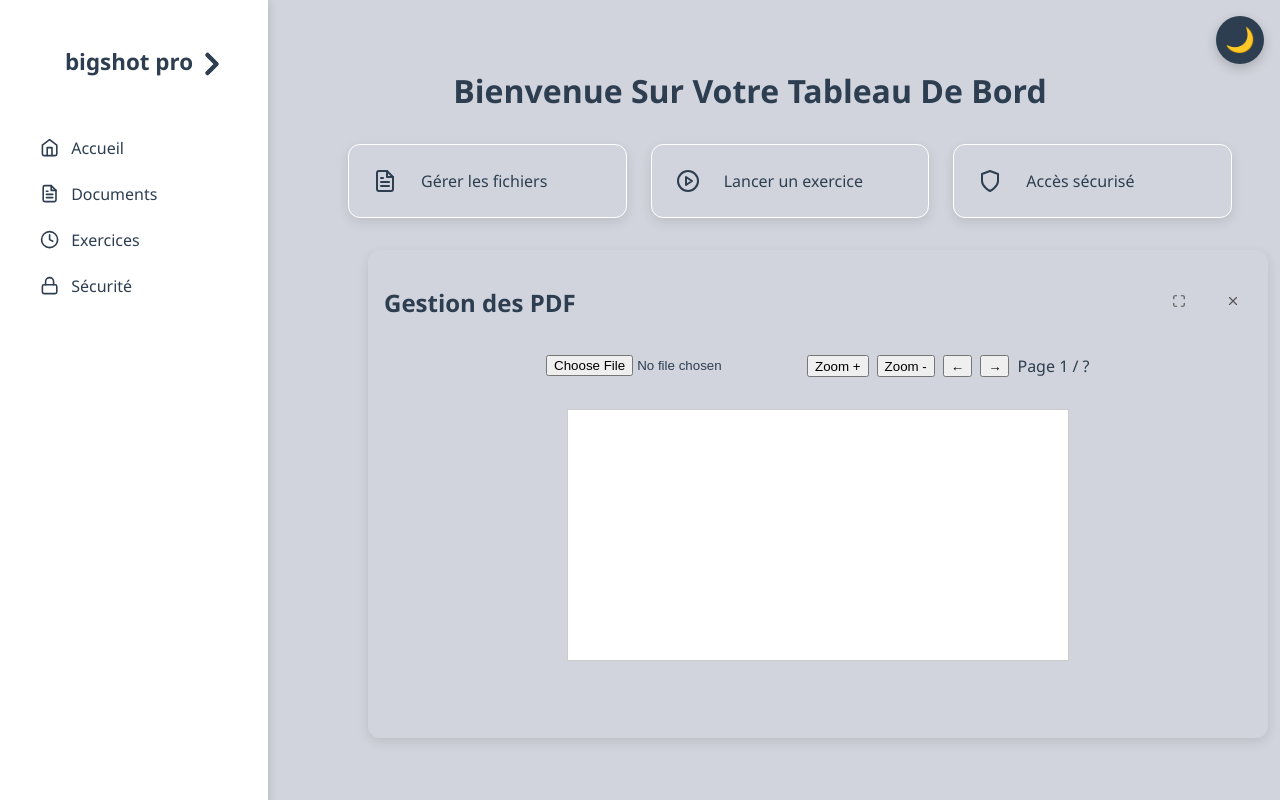
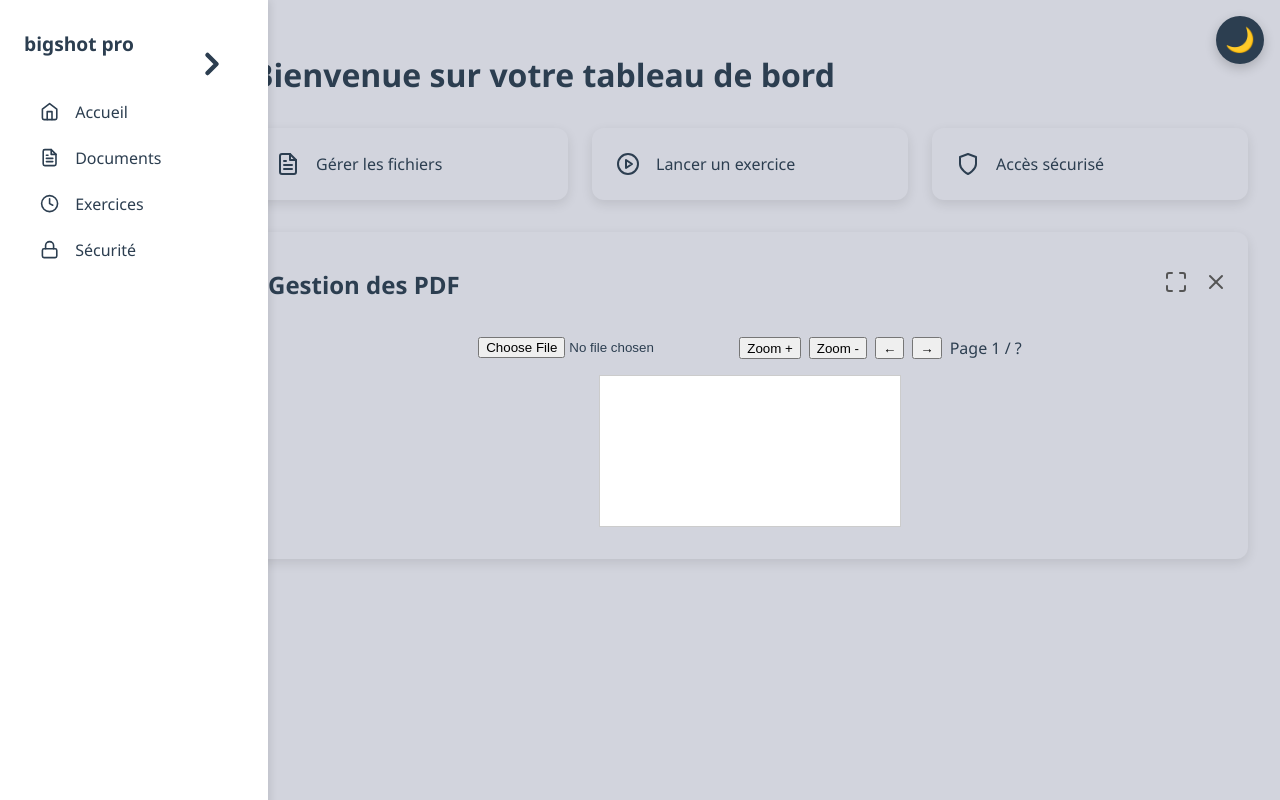
Before and after one commit to lord-rabbi/bigshot, a React (Vite) app: page / in a window 1280 px wide. Both pictures are taken after a click on the element "Gérer les fichiers". Built offline with nearby package versions, Linux system fonts and the light colour scheme.

Commit message:
etape gestion pdf 2

```diff
--- a/src/components/PDFViewer.css
+++ b/src/components/PDFViewer.css
@@ -1,57 +1,35 @@
 .pdf-viewer {
   display: flex;
   flex-direction: column;
-  height: 50vh;
   align-items: center;
+  justify-content: flex-start;
+  height: 100%;
+  width: 100%;
   padding: 1rem;
+  box-sizing: border-box;
+  transition: all 0.4s ease-in-out;
+}
+
+.pdf-viewer.expanded {
+  height: 100vh;
+  padding: 0;
 }
 
 .controls {
   display: flex;
+  flex-wrap: wrap;
   gap: 0.5rem;
   margin-bottom: 1rem;
-  flex-wrap: wrap;
-}
-
-.controls {
-  display: flex;
-  gap: 0.5rem;
-  margin-bottom: 1rem;
-  flex-wrap: wrap;
+  justify-content: center;
 }
 
 canvas {
-  display: block;
-  margin: 1rem auto;
+  flex-grow: 1;
+  width: auto;
+  max-width: 100%;
+  height: auto;
+  max-height: calc(100vh - 140px);
   border: 1px solid #ccc;
   background-color: white;
-  max-width: 60%;
-  height: 250px;
+  transition: all 0.4s ease-in-out;
 }
-
-.dashboard-section {
-  justify-content: center;
-  align-items: center;
-  height: 57vh;
-  width: 90%;
-  margin-left: 100px;
-}
-
-.section-header {
-  display: flex;
-  justify-content: space-between;
-  align-items: center;
-}
-
-.close-button {
-  background: none;
-  border: none;
-  font-size: 1.5rem;
-  cursor: pointer;
-  color: #c65e5e;
-  transition: color 0.2s ease;
-}
-
-.close-button:hover {
-  color: #000;
-}
--- a/src/components/PDFViewer.tsx
+++ b/src/components/PDFViewer.tsx
@@ -2,10 +2,13 @@ import React, { useRef, useState, useEffect } from 'react';
 import * as pdfjsLib from 'pdfjs-dist';
 pdfjsLib.GlobalWorkerOptions.workerSrc = '/pdf-worker/pdf.worker.min.js';
 
-
 import './PdfViewer.css';
 
-const PdfViewer: React.FC = () => {
+interface PdfViewerProps {
+  fullscreen: boolean;
+}
+
+const PdfViewer: React.FC<PdfViewerProps> = ({ fullscreen }) => {
   const canvasRef = useRef<HTMLCanvasElement>(null);
   const [pdf, setPdf] = useState<any>(null);
   const [pageNumber, setPageNumber] = useState(1);
@@ -18,7 +21,6 @@ const PdfViewer: React.FC = () => {
       reader.onload = async () => {
         const typedArray = new Uint8Array(reader.result as ArrayBuffer);
         const loadedPdf = await pdfjsLib.getDocument(typedArray).promise;
-        console.log("PDF loaded:", loadedPdf);
         setPdf(loadedPdf);
         setPageNumber(1);
       };
@@ -28,17 +30,14 @@ const PdfViewer: React.FC = () => {
 
   const renderPage = async () => {
     if (pdf && canvasRef.current) {
-      console.log("Rendering page", pageNumber);
       const page = await pdf.getPage(pageNumber);
       const viewport = page.getViewport({ scale });
       const canvas = canvasRef.current;
       const context = canvas.getContext('2d');
+      if (!context) return;
       canvas.height = viewport.height;
       canvas.width = viewport.width;
-      await page.render({ canvasContext: context!, viewport }).promise;
-      console.log("Page rendered");
-    } else {
-      console.log("PDF or canvas not ready");
+      await page.render({ canvasContext: context, viewport }).promise;
     }
   };
 
@@ -47,7 +46,7 @@ const PdfViewer: React.FC = () => {
   }, [pdf, pageNumber, scale]);
 
   return (
-    <div className="pdf-viewer">
+    <div className={`pdf-viewer ${fullscreen ? 'expanded' : ''}`}>
       <div className="controls">
         <input type="file" accept="application/pdf" onChange={handleFileChange} />
         <button onClick={() => setScale((s) => s + 0.2)}>Zoom +</button>
--- a/src/pages/Dashboard.css
+++ b/src/pages/Dashboard.css
@@ -1,3 +1,7 @@
+:root {
+  --sidebar-width: 220px;
+}
+
 .dashboard {
   display: flex;
   height: 100vh;
@@ -11,97 +15,37 @@
   top: 0;
   left: 0;
   height: 100vh;
-  width: 220px;
+  width: var(--sidebar-width);
   background-color: var(--sidebar);
   padding: 2rem 1.5rem;
   box-shadow: 2px 0 8px rgba(0, 0, 0, 0.1);
-  display: flex;
-  flex-direction: column;
-  gap: 2rem;
-}
-
-.sidebar h2 {
-  font-size: 1.4rem;
-  text-align: center;
-  margin-bottom: 1rem;
-  color: var(--text);
-}
-
-.sidebar nav ul {
-  list-style: none;
-  padding: 0;
-  margin: 0;
-}
-
-.sidebar nav li {
-  display: flex;
-  align-items: center;
-  gap: 0.75rem;
-  padding: 0.75rem 1rem;
-  border-radius: 8px;
-  transition: background 0.3s ease;
-  cursor: pointer;
-}
-
-.sidebar nav li:hover {
-  background-color: var(--hover);
-}
-
-.icon {
-  font-size: 1.2rem;
-}
-
-.label {
-  font-size: 1rem;
+  z-index: 1000;
 }
 
 .content {
-  margin-left: 150px;
-  padding: 3rem;
+  margin-left: var(--sidebar-width);
   flex: 1;
-  background-color: var(--bg);
-}
-
-.title{
-  text-align: center;
-  text-transform:capitalize;
+  padding: 2rem;
+  overflow-y: auto;
 }
 
 .card-container {
   display: flex;
   gap: 1.5rem;
   margin-top: 2rem;
-  margin-left: 80px;
 }
 
 .card {
   flex: 1;
   padding: 1.5rem;
-  background-color: var(--hover);
-  border: white 1px solid;
-  border-radius: 10px;
-  box-shadow: 0 2px 6px rgba(0,0,0,0.1);
-  transition: transform 0.2s ease, box-shadow 0.2s ease;
-  cursor: pointer;
-  text-align: center;
-  font-size: 1rem;
-}
-
-.card:hover {
-  transform: translateY(-2px);
-  box-shadow: 0 4px 12px rgba(0,0,0,0.2);
-}
-
-.card {
   background-color: var(--card);
-  padding: 1.5rem;
   border-radius: 12px;
   box-shadow: 0 4px 12px rgba(0,0,0,0.1);
   display: flex;
   align-items: center;
   gap: 1rem;
+  cursor: pointer;
   transition: transform 0.2s ease;
-  cursor: pointer;
 }
 
 .card:hover {
@@ -121,44 +65,7 @@
   box-shadow: 0 4px 12px rgba(0, 0, 0, 0.1);
 }
 
-.dashboard {
-  display: flex;
-  height: 100vh;
-  background-color: var(--bg);
-  color: var(--text);
-  font-family: 'Segoe UI', sans-serif;
-}
-
-.sidebar {
-  position: fixed;
-  top: 0;
-  left: 0;
-  height: 100vh;
-  width: 220px;
-  background-color: var(--sidebar);
-  padding: 2rem 1.5rem;
-  box-shadow: 2px 0 8px rgba(0, 0, 0, 0.1);
-}
-
-.hide-sidebar .sidebar {
-  display: none;
-}
-
-.content {
-  margin-left: 220px;
-  padding: 3rem;
-  flex: 1;
-  background-color: var(--bg);
-}
-
-.dashboard-section {
-  background-color: var(--bg);
-  border-radius: 12px;
-  padding: 1rem;
-  box-shadow: 0 4px 12px rgba(0, 0, 0, 0.1);
-}
-
-.dashboard-section.fullscreen {
+.dashboard-section.fullscreen-mode {
   position: fixed;
   top: 0;
   left: 0;
@@ -166,8 +73,10 @@
   height: 100vh;
   background-color: var(--bg);
   z-index: 9999;
-  padding: 20px;
-  overflow: auto;
+  padding: 1rem;
+  overflow: hidden;
+  display: flex;
+  flex-direction: column;
 }
 
 .section-header {
@@ -185,39 +94,16 @@
 .close-button {
   background: none;
   border: none;
-  font-size: 20px;
-  cursor: pointer;
-  padding: 4px;
-  border-radius: 4px;
-  transition: background 0.2s ease;
-}
-
-.fullscreen-button:hover,
-.close-button:hover {
-  background-color: #eee;
-}
-.header-buttons button {
-  margin-left: 8px;
-  padding: 6px 12px;
-  font-size: 14px;
-  cursor: pointer;
-}
-.card-icon {
-  font-size: 1.5rem;
-  margin-right: 0.5rem;
-}
-
-.fullscreen-button,
-.close-button {
-  background: none;
-  border: none;
   font-size: 1.5rem;
   cursor: pointer;
   color: #555;
-  transition: color 0.2s ease;
+  padding: 4px;
+  border-radius: 4px;
+  transition: color 0.2s ease, background 0.2s ease;
 }
 
 .fullscreen-button:hover,
 .close-button:hover {
   color: #000;
+  background-color: #eee;
 }
--- a/src/pages/Dashboard.tsx
+++ b/src/pages/Dashboard.tsx
@@ -54,7 +54,10 @@ const Dashboard: React.FC = () => {
         </div>
 
         {showViewer && (
-          <div className="dashboard-section" ref={viewerRef}>
+          <div
+            className={`dashboard-section ${fullscreen ? 'fullscreen-mode' : ''}`}
+            ref={viewerRef}
+          >
             <div className="section-header">
               <h2>Gestion des PDF</h2>
               <div className="header-buttons">
```
